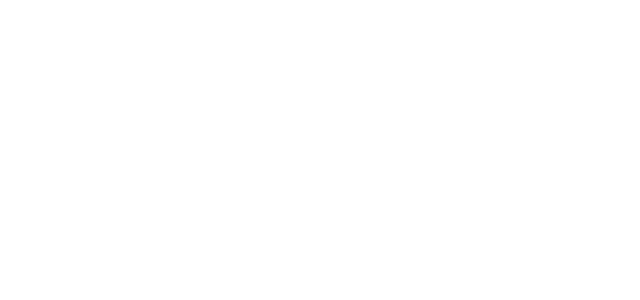
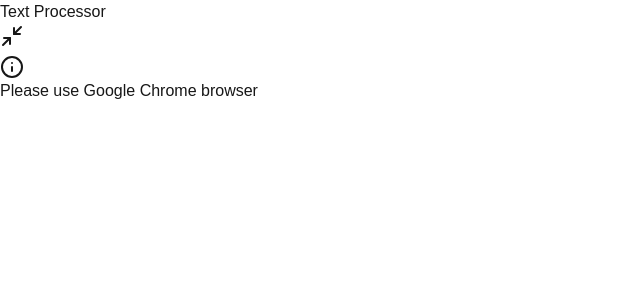
Before and after one commit to DevalSam/Ai-powered-text-processor, a Next.js app: page / in a window 1280 px wide. Shown: the top 300 px of the page, without its empty margins (0-640 px from the left). Built offline with nearby package versions, Linux system fonts and the light colour scheme.

Commit message:
Rewrote ChatInterface.tsx

```diff
--- a/src/components/ChatInterface.tsx
+++ b/src/components/ChatInterface.tsx
@@ -72,6 +72,13 @@ export default function ChatInterface() {
       messagesEndRef.current?.scrollIntoView({ behavior: 'smooth' });
     }
   }, [messages]);
+
+  const handleKeyPress = (e: HandleKeyPressEvent) => {
+    if (e.key === 'Enter' && !e.shiftKey) {
+      e.preventDefault();
+      void handleSend();
+    }
+  };
 
   const handleSend = async () => {
     if (!inputText.trim() || isProcessing) return;
@@ -195,6 +202,101 @@ export default function ChatInterface() {
 
     return null;
   };
+
+  if (!mounted) return null;
+
+  return (
+    <div className="fixed bottom-4 right-4 z-50">
+      <div className={`bg-white rounded-lg shadow-lg overflow-hidden transition-all duration-300 w-72 ${
+        isMinimized ? 'h-12' : 'h-[450px]'
+      }`}>
+        {/* Header */}
+        <div className="bg-blue-500 text-white px-3 py-2 flex items-center justify-between">
+          <h1 className="text-sm font-medium">Text Processor</h1>
+          <button
+            onClick={() => setIsMinimized(!isMinimized)}
+            className="p-1 hover:bg-blue-600 rounded"
+          >
+            {isMinimized ? (
+              <Maximize2 className="w-4 h-4" />
+            ) : (
+              <Minimize2 className="w-4 h-4" />
+            )}
+          </button>
+        </div>
+
+        {!isMinimized && (
+          <>
+            {!isAPIsAvailable ? (
+              <div className="p-4 space-y-2">
+                <div className="flex items-start gap-2 text-amber-600">
+                  <Info className="w-5 h-5 flex-shrink-0 mt-0.5" />
+                  <div className="flex-1">
+                    {getAPIStatusMessage()}
+                  </div>
+                </div>
+              </div>
+            ) : (
+              <>
+                {/* Messages */}
+                <div className="flex-1 overflow-y-auto p-2 space-y-2 h-[350px] bg-gray-50">
+                  {messages.length === 0 ? (
+                    <div className="flex flex-col items-center justify-center h-full text-gray-400 text-xs">
+                      <p>Type a message to begin</p>
+                    </div>
+                  ) : (
+                    messages.map(message => (
+                      <MessageDisplay
+                        key={message.id}
+                        message={message}
+                        onSummarize={handleSummarize}
+                        onTranslate={handleTranslate}
+                      />
+                    ))
+                  )}
+                  <div ref={messagesEndRef} />
+                </div>
+
+                {/* Error Display */}
+                {error && (
+                  <div className="px-4 py-2 bg-red-100 text-red-700 text-sm flex items-center gap-2">
+                    <AlertCircle className="w-4 h-4" />
+                    <p>{error}</p>
+                  </div>
+                )}
+
+                {/* Input Area */}
+                <div className="border-t border-gray-200 p-4 bg-white">
+                  <div className="flex gap-2">
+                    <Textarea
+                      ref={textareaRef}
+                      value={inputText}
+                      onChange={(e) => setInputText(e.target.value)}
+                      onKeyPress={handleKeyPress}
+                      className="flex-1 resize-none text-sm min-h-[60px] max-h-[120px]"
+                      placeholder="Type your message... (Press Enter to send)"
+                      rows={2}
+                      disabled={isProcessing}
+                    />
+                    <button
+                      onClick={() => void handleSend()}
+                      disabled={!inputText.trim() || isProcessing}
+                      className="px-3 bg-blue-500 text-white rounded-lg hover:bg-blue-600 focus:outline-none focus:ring-2 disabled:opacity-50 disabled:cursor-not-allowed flex-shrink-0"
+                      aria-label="Send message"
+                    >
+                      {isProcessing ? (
+                        <Loader2 className="w-5 h-5 animate-spin" />
+                      ) : (
+                        <Send className="w-5 h-5" />
+                      )}
+                    </button>
+                  </div>
+                </div>
+              </>
+            )}
+          </>
+        )}
+      </div>
+    </div>
+  );
 }
-
-  // ... rest of your component remains the same ...
```
